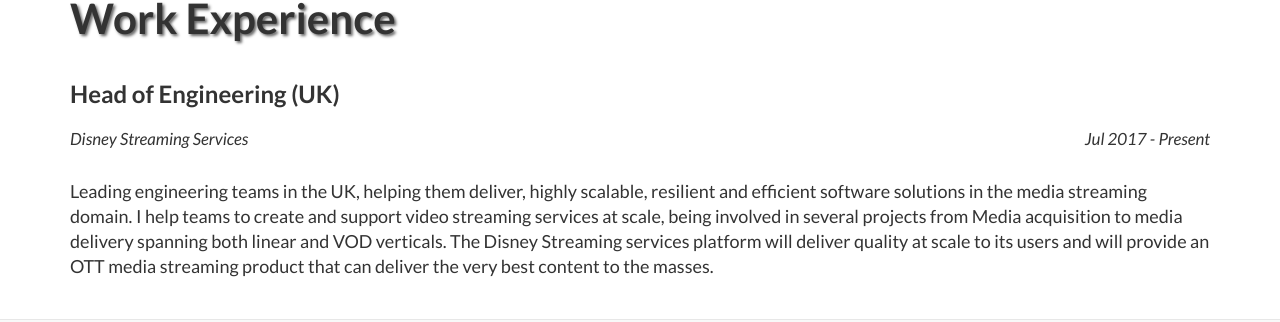
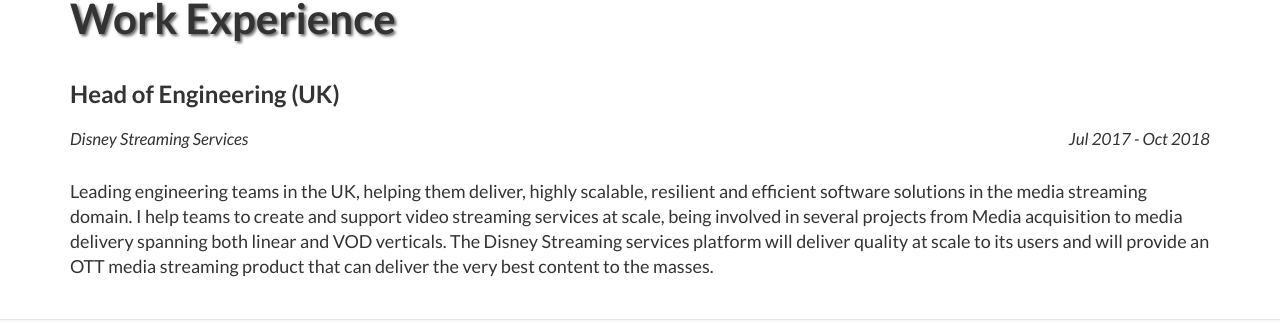
Before and after one commit to lashford/blog, a Jekyll site: the page built from profile.md, in a window 1280 px wide and 900 px high, scrolled down 3242 px. Shown: the part 132-454 px from the top of the window. Built offline with Jekyll 4.4.1, drawn with Linux system fonts in a browser that asks for light colours.

Commit message:
update work history

```diff
--- a/_includes/page_profile.html
+++ b/_includes/page_profile.html
@@ -222,7 +222,7 @@
                 </h3>
                 <h4 class="section-sub-heading">
                   Disney Streaming Services
-                  <span class="pull-right">Jul 2017 - Present</span>
+                  <span class="pull-right">Jul 2017 - Oct 2018</span>
                 </h4>
                 <div class="lead">
                   Leading engineering teams in the UK, helping them deliver, highly scalable, resilient and efficient software solutions in the media streaming domain. I help teams to create and support video streaming services at scale, being involved in several projects from Media acquisition to media delivery spanning both linear and VOD verticals. The Disney Streaming services platform will deliver quality at scale to its users and will provide an OTT media streaming product that can deliver the very best content to the masses.
```
